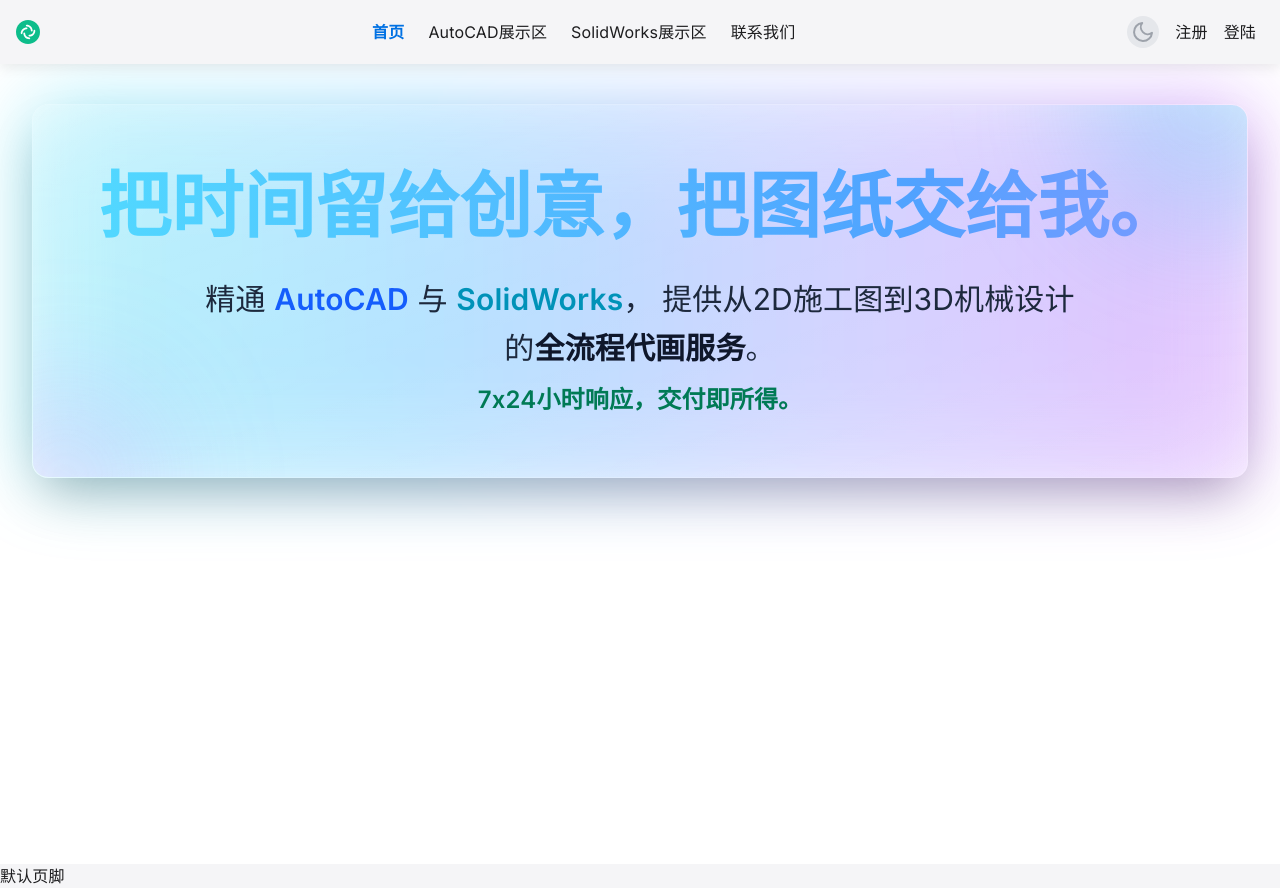
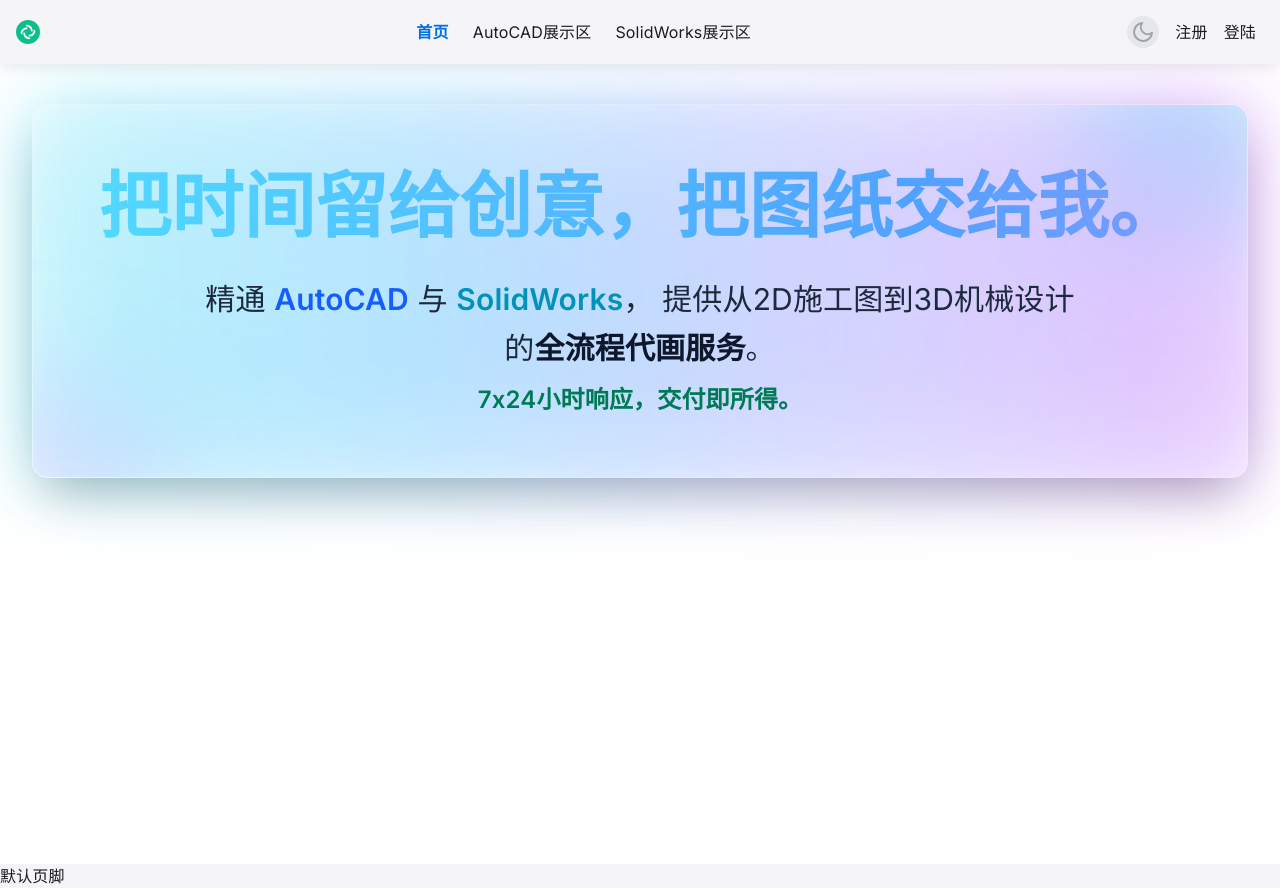
Before and after one commit to ding0501/260601_react, a React (Vite) app: page / in a window 1280 px wide. Built offline with nearby package versions, Linux system fonts and the light colour scheme.

Commit message:
优化了

```diff
--- a/src/assets/data/path.js
+++ b/src/assets/data/path.js
@@ -20,11 +20,11 @@
   //   title: "Creo展示区",
   //   path: "/Creo",
   // },
-  {
-    id: "Contact",
-    title: "联系我们",
-    path: "/Contact",
-  },
+  // {
+  //   id: "Contact",
+  //   title: "联系我们",
+  //   path: "/Contact",
+  // },
 ];
 
 export const AUTH_PAGES = [
```
